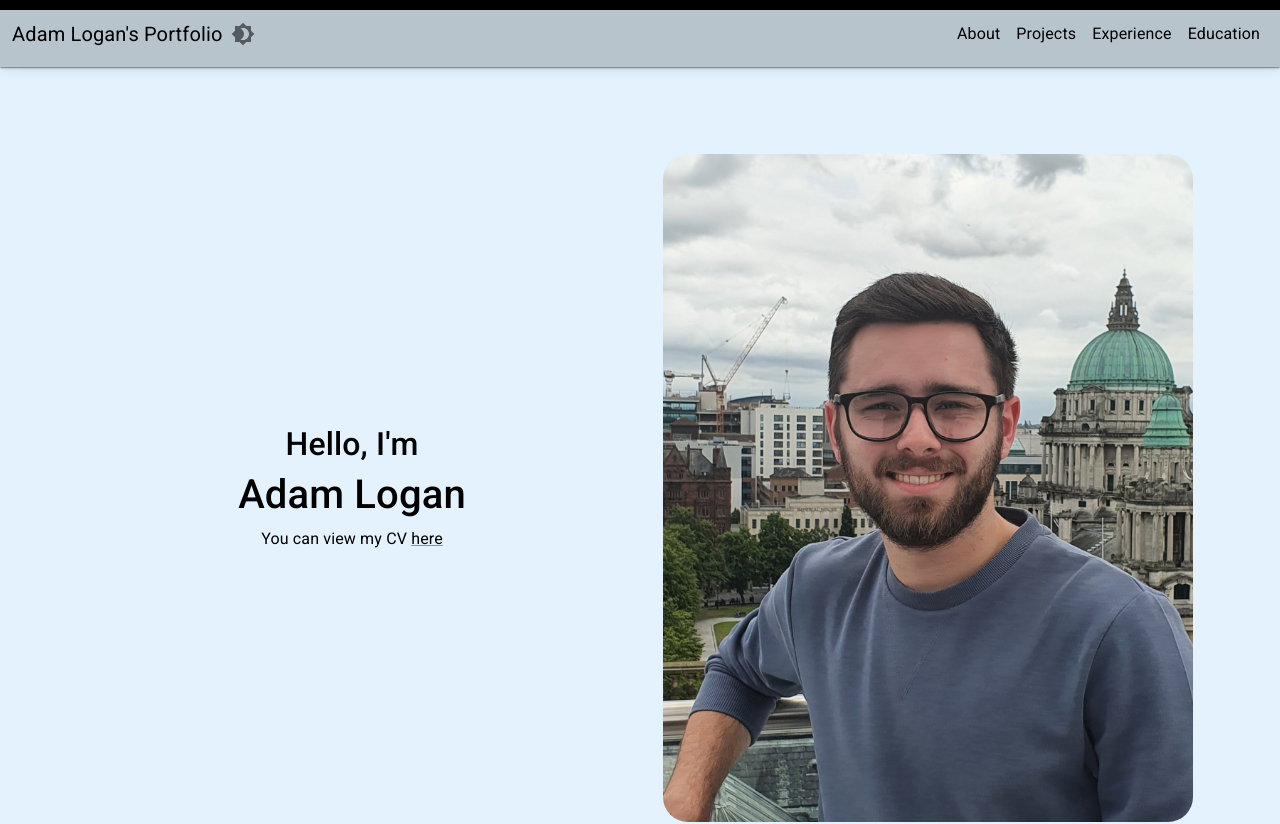
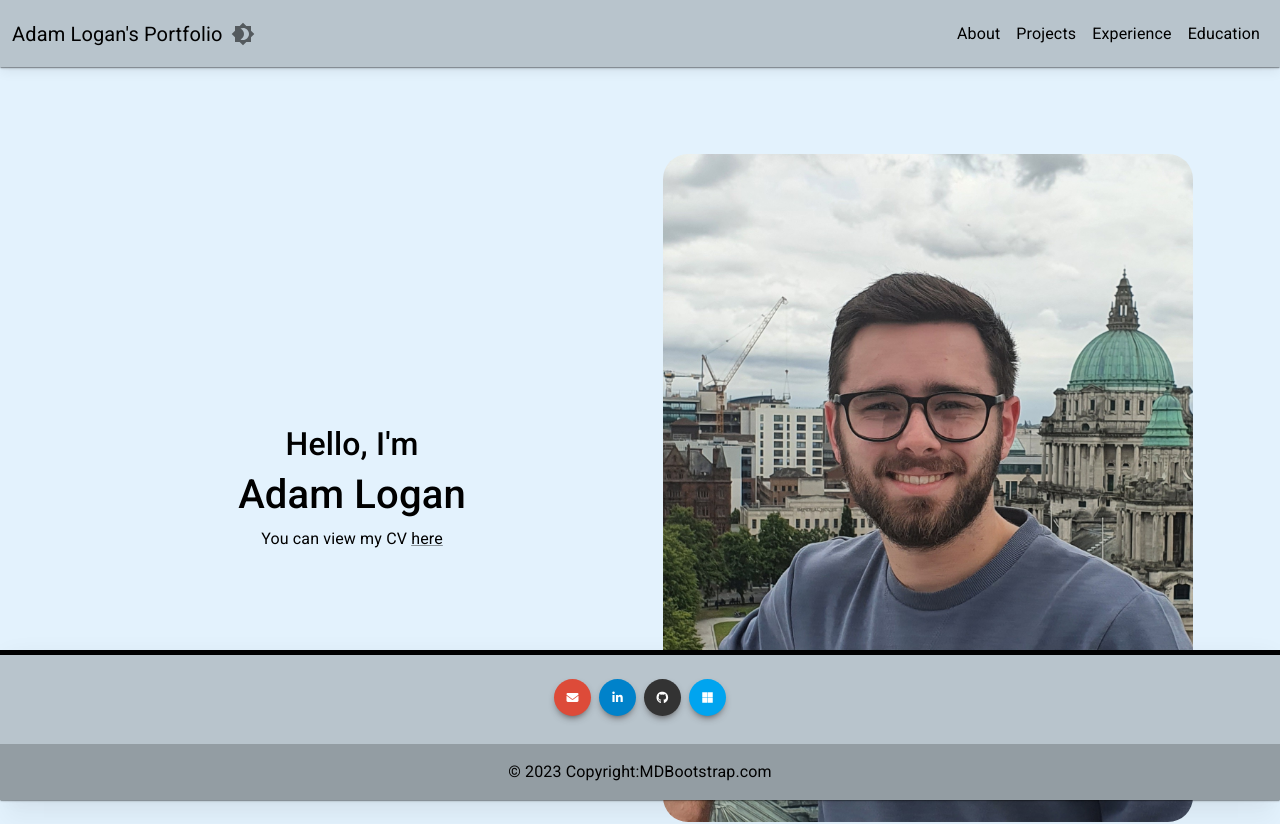
Before and after one commit to adamlogan17/portfolio-website, a React (Vite) app: page / in a window 1280 px wide. Shown: the top 824 px of the page. Built offline with nearby package versions, Linux system fonts and the light colour scheme.

Commit message:
moved progress bar to bottom

```diff
--- a/src/App.tsx
+++ b/src/App.tsx
@@ -81,7 +81,7 @@ function App() {
           <CssBaseline />
           <div id="wrapper">
 
-            <PageProgress backgroundColor={mode === 'light' ? lightThemePalette.primary.main : darkThemePalette.primary.main} />
+            <PageProgress position='bottom' backgroundColor={mode === 'light' ? lightThemePalette.primary.main : darkThemePalette.primary.main} />
 
             <Navbar props={{toggleMode: colorMode.toggleColorMode, mode:mode, palette: mode === 'light' ? lightThemePalette : darkThemePalette}} />
 
@@ -101,6 +101,7 @@ function App() {
 
             <Footer props={{toggleMode: colorMode.toggleColorMode, mode:mode, palette: mode === 'light' ? lightThemePalette : darkThemePalette}} />
           </div>
+
         </ThemeProvider>
       </ColorModeContext.Provider>
   )
--- a/src/components/Footer/Footer.tsx
+++ b/src/components/Footer/Footer.tsx
@@ -19,9 +19,15 @@ export default function Footer({props}:any) {
   const BUTTONCOLOR:"primary" | "link" | "white" | "light" | "none" | "secondary" | "success" | "danger" | "warning" | "dark" | "muted" | "info" | "tertiary" | undefined = 'dark';
 
   return (
-    <Paper sx={{borderRadius: '0px'}}>
-    <MDBFooter className='text-center shadow-5' expand='lg'>
-      <MDBContainer className='p-4 pb-0 text-white'>
+    <Paper sx={{
+      borderRadius: '0px',
+      position:'fixed',
+      bottom: '0%',
+      width:'100%',
+      zIndex: '1'
+    }}>
+      <MDBFooter className='text-center shadow-5' expand='lg' >
+        <MDBContainer className='p-4 pb-0 text-white' >
           <section className='mb-4'>
             <MDBBtn color={BUTTONCOLOR} style={{ backgroundColor: '#dd4b39' }} floating className='m-1' href='mailto:adamlogan42@gmail.com' role='button'>
               <MDBIcon fas icon="envelope" />
@@ -38,13 +44,6 @@ export default function Footer({props}:any) {
             <MDBBtn color={BUTTONCOLOR} style={{ backgroundColor: '#00A4EF' }} floating className='m-1' href='https://learn.microsoft.com/en-gb/users/adamlogan42' role='button'>
               <MDBIcon fab icon="microsoft" />
             </MDBBtn>
-
-          <MDBBtn color={BUTTONCOLOR} style={{ backgroundColor: '#00645A' }} floating className='m-1' href='https://learn.microsoft.com/en-gb/users/adamlogan42' role='button'>
-            <span style={{
-              fontFamily:'Pacifico',
-              margin:'auto',
-            }}>C</span>
-          </MDBBtn>
           </section>
         </MDBContainer>
 
--- a/src/components/PageProgress/PageProgress.css
+++ b/src/components/PageProgress/PageProgress.css
@@ -1,4 +1,4 @@
-.progress-bar {
+.progress-bar-top {
   position: fixed;
   top: 0;
   left: 0;
@@ -8,10 +8,11 @@
   z-index: 2;
 }
 
-/* .progress-bar {
+.progress-bar-bottom {
   position: fixed;
-  top: 20px;
-  left: 20px;
-  transform: rotate(-90deg);
+  left: 0;
+  right: 0;
+  height: 5px;
+  bottom: 145px;
   z-index: 2;
-} */
+}
--- a/src/components/PageProgress/PageProgress.tsx
+++ b/src/components/PageProgress/PageProgress.tsx
@@ -1,7 +1,7 @@
 import { motion, useScroll, useSpring } from "framer-motion";
 import './PageProgress.css';
 
-export default function PageProgress(props:{backgroundColor:string}) {
+export default function PageProgress(props:{backgroundColor:string, position:'top'|'bottom' }) {
   const { scrollYProgress } = useScroll();
   const scaleX = useSpring(scrollYProgress, {
     stiffness: 100,
@@ -11,7 +11,7 @@ export default function PageProgress(props:{backgroundColor:string}) {
 
   return (
     <>
-      <motion.div className="progress-bar" style={{ scaleX, backgroundColor:props.backgroundColor }} />
+      <motion.div className={`progress-bar-${props.position}`} style={{ scaleX, backgroundColor:props.backgroundColor }} />
       <h1>hello!</h1>
     </>
   );
```
Also changed, not shown: 1 other file (tests, documents, lock files or other folders). Lines whose indentation alone changed are shown as unchanged.
